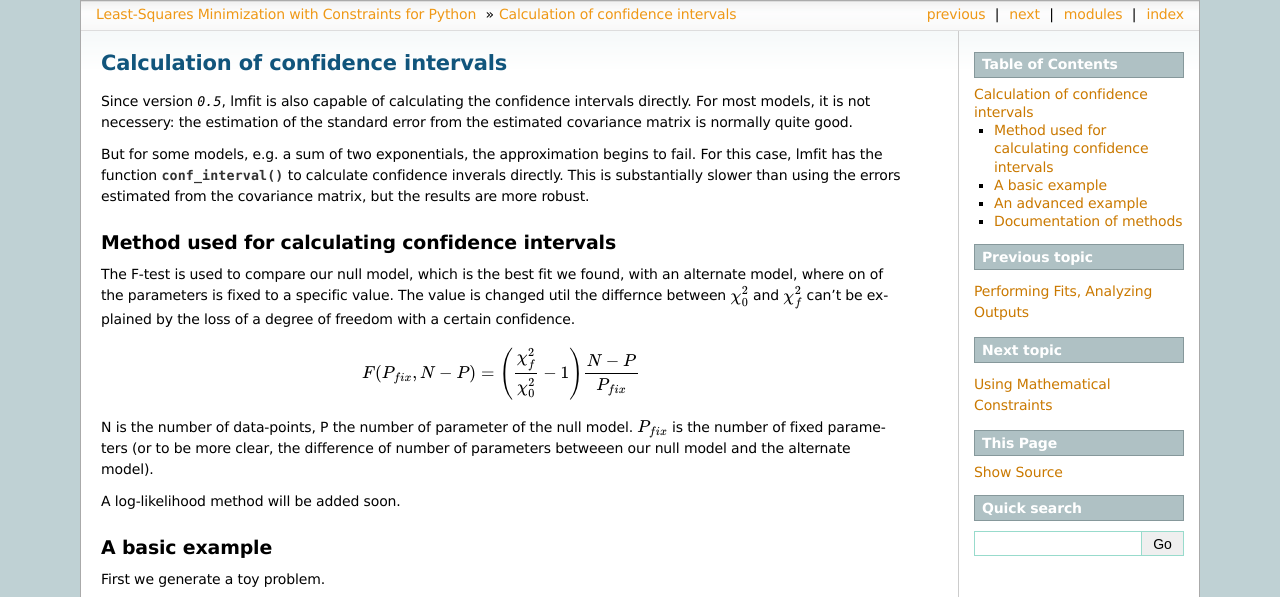
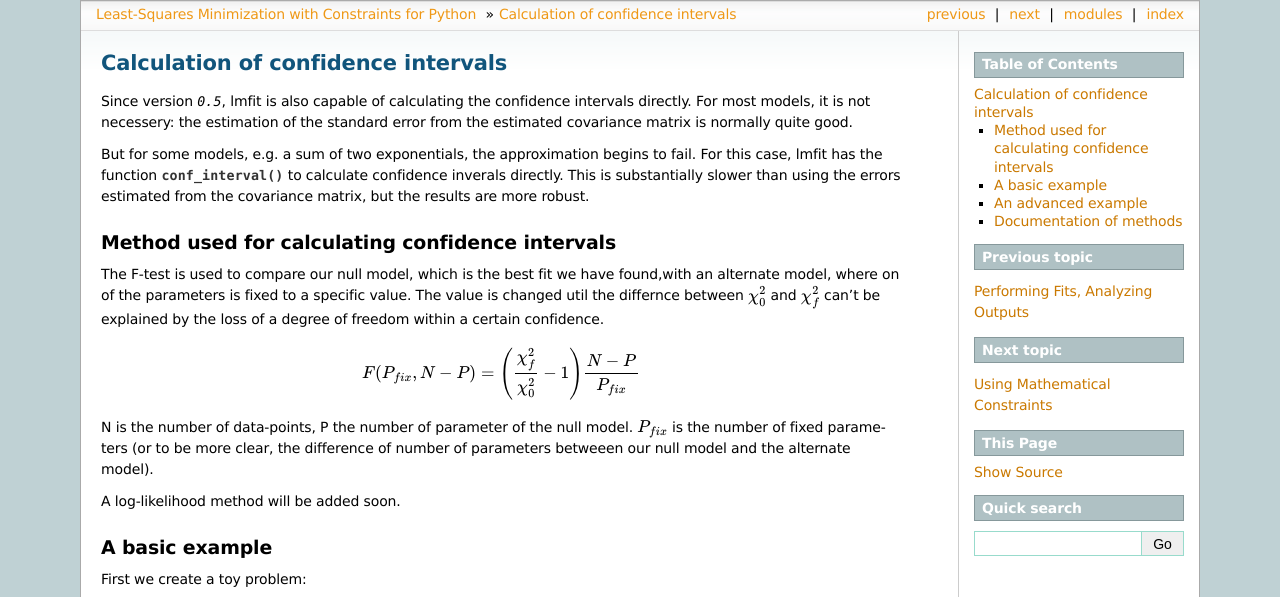
Before and after one commit to lmfit/lmfit-py, a Sphinx documentation site: the page built from doc/confidence.rst, in a window 1280 px wide and 1400 px high. Shown: the top 597 px of the window. Built offline with Sphinx 7.4.7, drawn with Linux system fonts in a browser that asks for light colours; formulas are drawn with MathJax 3; the version number is read from the project's files by our own code; some of the changed text lies outside the part shown; grey boxes are pictures that could not be loaded.

Commit message:
small docs fixes. made the search a little bit more intelligent.

```diff
--- a/doc/confidence.rst
+++ b/doc/confidence.rst
@@ -17,11 +17,11 @@ are more robust.
 
 Method used for calculating confidence intervals
 -------------------------------------------------
-The F-test is used to compare our null model, which is the best fit we found,
-with an alternate model, where on of the parameters is fixed to a specific value.
-The value is changed util the differnce between :math:`\chi^2_0` and
-:math:`\chi^2_{f}` can't be explained by the loss of a degree of freedom with
-a certain confidence.
+The F-test is used to compare our null model, which is the best fit we have
+found,with an alternate model, where on of the parameters is fixed to a
+specific value. The value is changed util the differnce between :math:`\chi^2_0`
+and :math:`\chi^2_{f}` can't be explained by the loss of a degree of freedom
+within a certain confidence.
 
 .. math::
 
@@ -37,7 +37,7 @@ A log-likelihood method will be added soon.
 A basic example
 ---------------
 
-First we generate a toy problem.
+First we create a toy problem:
 
 .. ipython:: python
 
@@ -52,7 +52,7 @@ First we generate a toy problem.
         b=p['b'].value
         return 1/(a*x)+b-y
 
-We have to fit it before we can generate the confidence intervals.
+We have to fit it, before we can generate the confidence intervals.
 
 .. ipython:: python
 
```
Also changed, not shown: other parts of doc/confidence.rst (+6 -5 lines), 1 other file.
